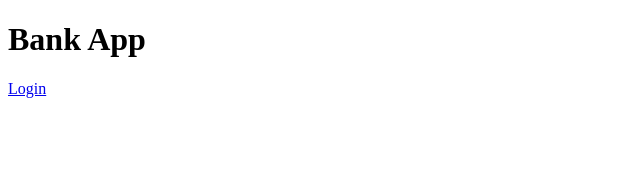
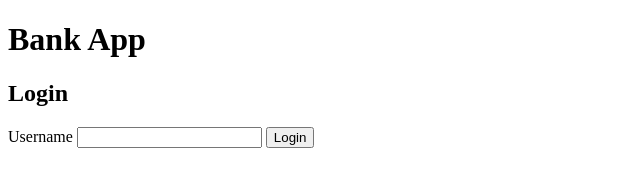
Before and after one commit to mritunjaysharma394/bank-app, a plain HTML site: page index.html in a window 1280 px wide. Shown: the whole page, without its empty margins (0-640 px from the left). Drawn offline with Linux system fonts and the light colour scheme.

Commit message:
add login template

```diff
--- a/index.html
+++ b/index.html
@@ -13,8 +13,14 @@
     <template id="login">
         <h1>Bank App</h1>
         <section>
-            <a href="/dashboard" onclick="onLinkClick()">Login</a>
+            <h2>Login</h2>
+            <form id="loginForm">
+                <label for="username">Username</label>
+                <input id="username" name="user" type="text">
+                <button>Login</button>
+            </form>
         </section>
+
     </template>
 
     <template id="dashboard">
```
